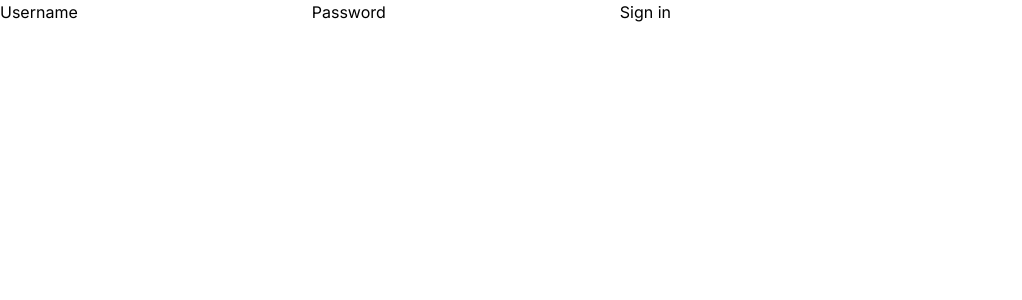
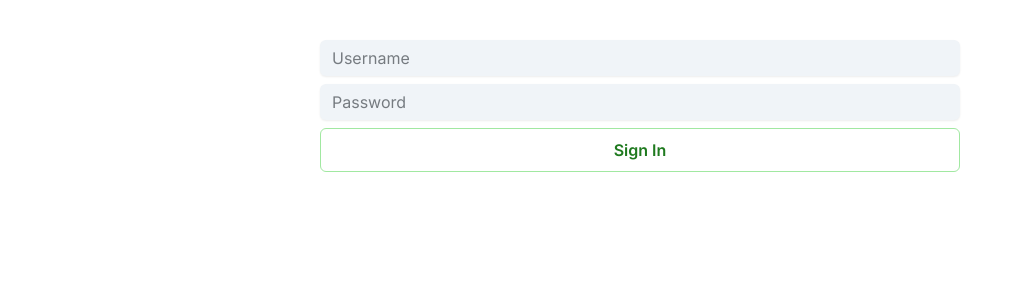
Before and after one commit to Ujjwal-Agarwal/restapp, a Next.js app: page /signin in a window 1280 px wide. Shown: the top 300 px of the page, without its empty margins (0-1022 px from the left). Built offline with nearby package versions, Linux system fonts and the light colour scheme.

Commit message:
Completed Authentication and Login

```diff
--- a/package.json
+++ b/package.json
@@ -12,7 +12,7 @@
     "@emotion/react": "^11.11.0",
     "@emotion/styled": "^11.11.0",
     "@fontsource/public-sans": "^5.0.0",
-    "@mui/joy": "^5.0.0-alpha.80",
+    "@mui/joy": "^5.0.0-alpha.81",
     "@next-auth/mongodb-adapter": "^1.1.3",
     "@types/bcryptjs": "^2.4.2",
     "@types/node": "20.2.1",
--- a/src/app/(auth)/signin/page.tsx
+++ b/src/app/(auth)/signin/page.tsx
@@ -1,38 +1,72 @@
 'use client'
-import { FC } from 'react'
-import {signIn} from "next-auth/react"
+import { FC, useState } from 'react'
+import { signIn } from "next-auth/react"
 import { useForm } from "react-hook-form";
 import { toast } from 'react-hot-toast'
+import Input from '@mui/joy/Input';
+import Button from '@mui/joy/Button';
+
+
 
 interface pageProps {
 
 }
 
-const page: FC<pageProps> = ({}) => {
+const page: FC<pageProps> = ({ }) => {
+  // eslint-disable-next-line react-hooks/rules-of-hooks
+  const [isLoading, setIsLoading] = useState(false);
   // eslint-disable-next-line react-hooks/rules-of-hooks
   const { register, handleSubmit, watch, formState: { errors } } = useForm();
-  async function loginWithCredentials(props:any){
-    // console.log("props",props.username,props.password)
-    try{
+  async function loginWithCredentials(props: any) {
+    // console.log("props", props.username, props.password)
+    setIsLoading(true)
+    try {
       await signIn("credentials", { username: props.username, password: props.password })
-    }catch(error){
+    } catch (error) {
       toast.error("Something went wrong")
+    } finally {
+      setIsLoading(false)
     }
   }
 
 
-  return <div>
-    <form onSubmit={handleSubmit(loginWithCredentials)}>
+  return <div className='flex items-center justify-center mt-10'>
+    <form onSubmit={handleSubmit(loginWithCredentials)} className='w-3/6 flex flex-col gap-2'>
       {/* <input name="csrfToken" type="hidden" defaultValue={csrfToken} /> */}
       <label>
-        Username
-        <input type="text" {...register("username")} />
+        {/* Username */}
+        {/* <input type="text" {...register("username")}  /> */}
+        <Input
+          color="neutral"
+          disabled={isLoading}
+          placeholder="Username"
+          size="md"
+          variant="soft"
+
+          {...register("username")}
+        />
       </label>
       <label>
-        Password
-        <input type="password" {...register("password")} />
+        {/* Password */}
+        {/* <input type="password" {...register("password")} /> */}
+        <Input
+          color="neutral"
+          disabled={isLoading}
+          placeholder="Password"
+          size="md"
+          variant="soft"
+
+          {...register("password")}
+        />
       </label>
-      <button type="submit">Sign in</button>
+      {/* <button type="submit">Sign in</button> */}
+      <Button
+        color="success"
+        disabled={isLoading}
+        type='submit'
+        variant="outlined"
+        size="lg"
+      >Sign In</Button>
     </form>
   </div>
 }
--- a/src/app/(auth)/signout/page.tsx
+++ b/src/app/(auth)/signout/page.tsx
@@ -1,11 +1,12 @@
 'use client'
 import React from 'react'
 import { signOut } from 'next-auth/react'
+import Button from '@mui/joy/Button';
 
 interface Props {}
 
 const page = () => {
-  return <button onClick={() => signOut()}>Sign out</button>
+  return <Button variant='soft' className='mt-10 w-full' size="lg" onClick={() => signOut()}>Sign out</Button>
 }
 
 export default page
--- a/src/app/(dashboard)/dashboard/page.tsx
+++ b/src/app/(dashboard)/dashboard/page.tsx
@@ -1,15 +1,16 @@
 import React from 'react'
-import { useSession } from "next-auth/react"
-import { getServerSession } from 'next-auth';
+// import { useSession } from "next-auth/react"
+import { AuthOptions, Session, getServerSession } from 'next-auth';
 import {GET} from '@/app/api/auth/[...nextauth]/route';
+import { getSession } from 'next-auth/react';
 
 interface Props {}
 
 const page = async () => {
     // eslint-disable-next-line react-hooks/rules-of-hooks
     // const session= await useSession(GET)
-    const session = await getServerSession(GET)
-    console.log(session)
+    const session = await getServerSession<AuthOptions,Session>(GET)
+    // console.log(session)
     if(session){
         return <>
         Signed in as {session.user.name}
--- a/src/components/Providers.tsx
+++ b/src/components/Providers.tsx
@@ -2,16 +2,17 @@
 import React from 'react'
 import { FC,ReactNode } from 'react'
 import {Toaster} from 'react-hot-toast'
+import { SessionProvider } from 'next-auth/react'
 
 interface Props {
     children: ReactNode
 }
 
 const Providers : FC<Props>= ({children}) => {
-  return <>
+  return <SessionProvider>
   <Toaster position='bottom-center' reverseOrder={false} />
   {children}
-  </>
+  </SessionProvider>
 }
 
 export default Providers
```
Also changed, not shown: src/types/db.d.ts (renamed from src/types/db.t.ts), src/types/next-auth.d.ts (renamed from src/types/next-auth.t.ts), 1 other file (tests, documents, lock files or other folders).
